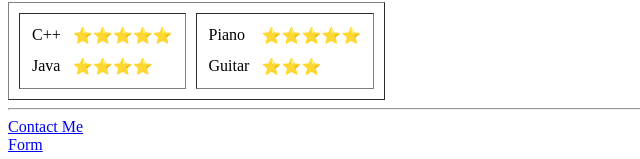
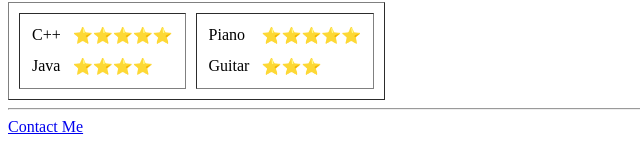
Before and after one commit to advaithbala/cv, a plain HTML site: page index.html in a window 1280 px wide. Shown: the part 684-843 px from the top of the page, 0-640 px from the left. Drawn offline with Linux system fonts and the light colour scheme.

Commit message:
Removed redundant form

```diff
--- a/index.html
+++ b/index.html
@@ -97,7 +97,6 @@
 
   <a href="contact_me.html">Contact Me</a>
   <br>
-  <a href="inputs.html">Form</a>
 
 </body>
 
```
